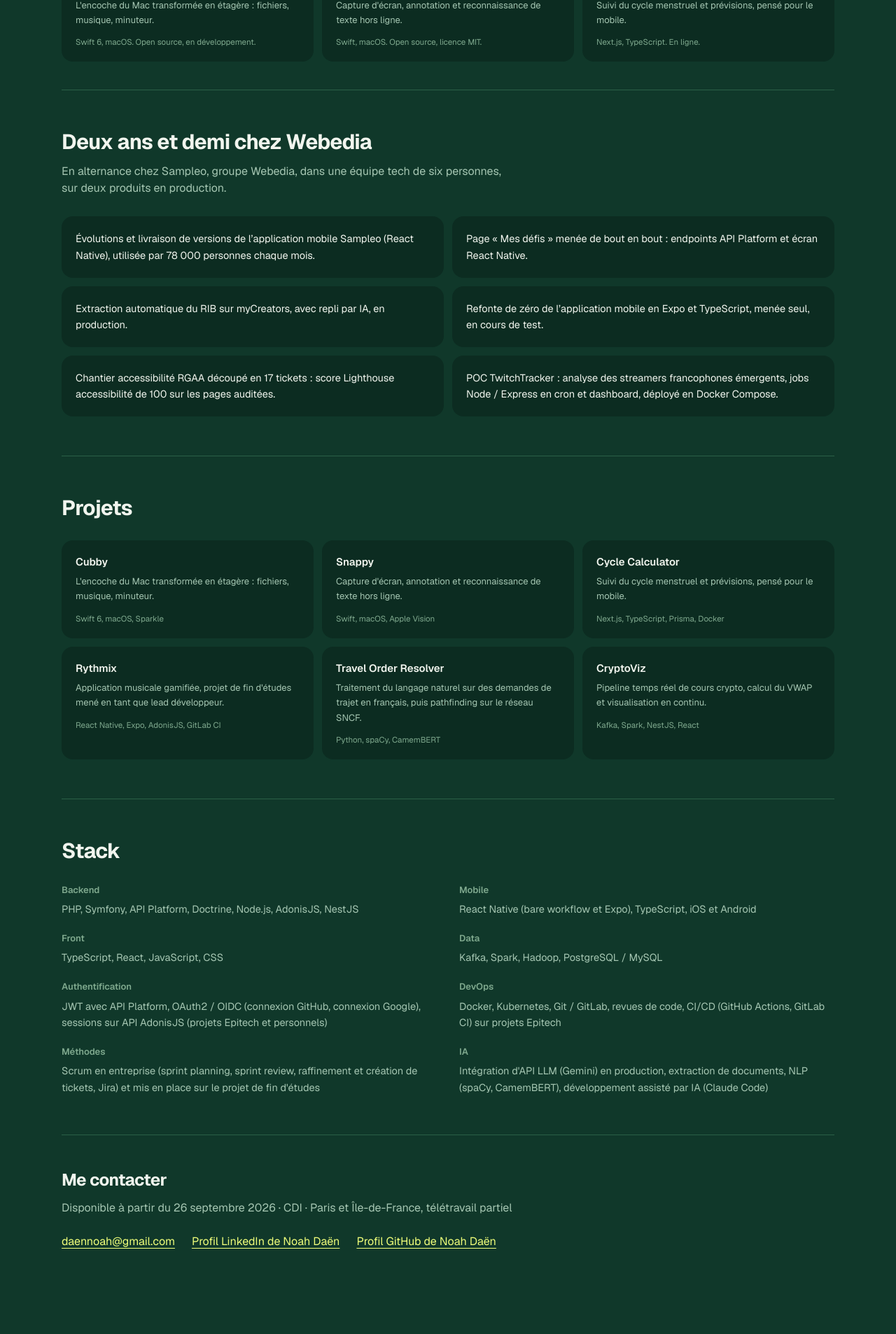
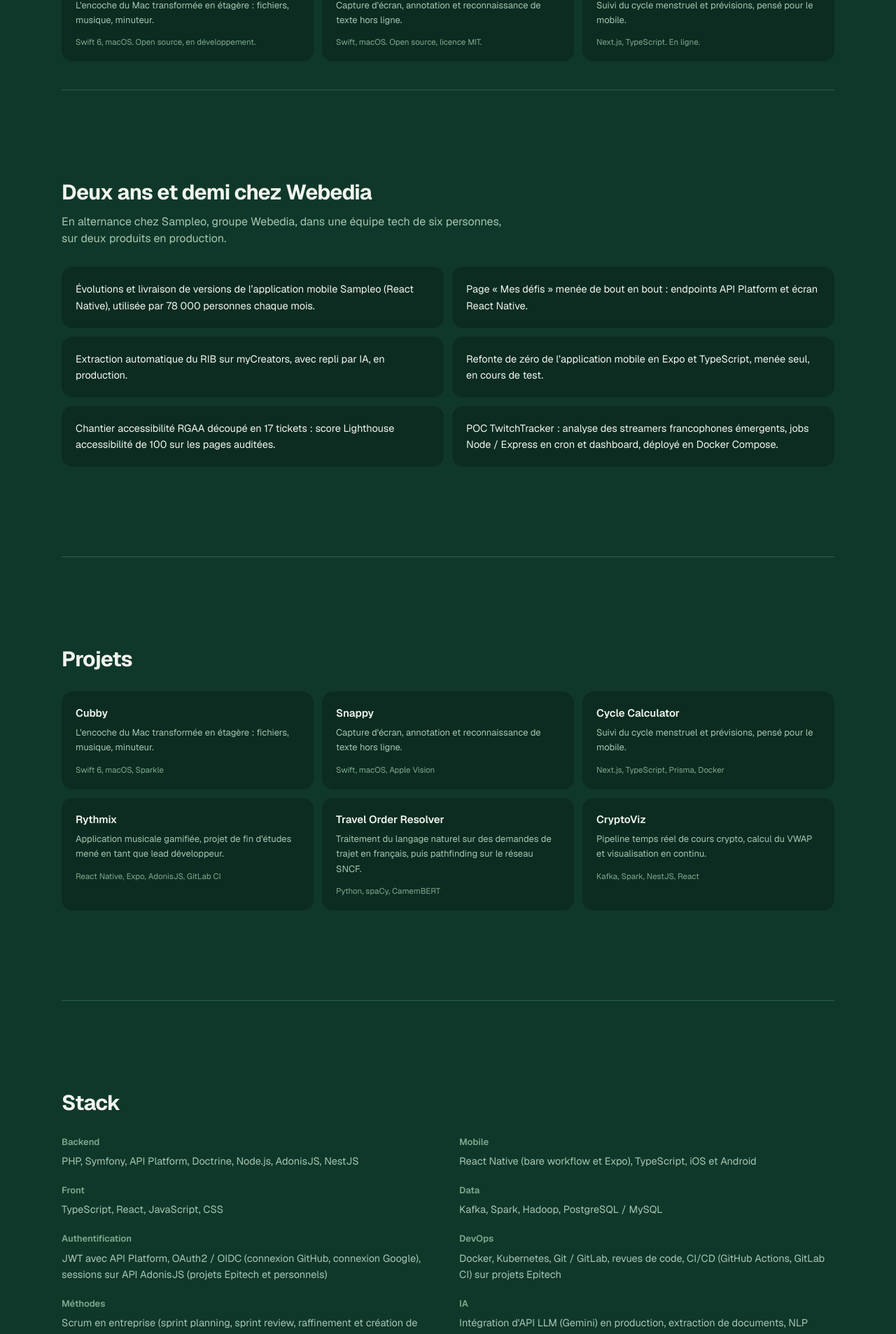
Before and after one commit to ndaen/portfolio, a Next.js app: page / in a window 1280 px wide. Shown: the part 620-2526 px from the top of the page at 70% size. Before the commit the page ends 2454 px from the top, so only its background shows below. Built offline with nearby package versions, Linux system fonts and the light colour scheme.

Commit message:
style: use a single vertical rhythm between sections

```diff
--- a/src/app/globals.css
+++ b/src/app/globals.css
@@ -18,6 +18,11 @@
 @theme inline {
   --font-sans: var(--font-geist-sans), system-ui, sans-serif;
   --font-mono: var(--font-geist-mono), ui-monospace, monospace;
+}
+
+/* Rythme vertical unique entre sections (spec §6) : une seule valeur, à chaque jointure. */
+:root {
+  --espace-section: clamp(72px, 10vw, 140px);
 }
 
 html { color-scheme: dark; }
--- a/src/components/CartesProjets.tsx
+++ b/src/components/CartesProjets.tsx
@@ -12,7 +12,7 @@ export function CartesProjets({
   const TitreCarte = niveauTitre === 'h1' ? 'h2' : 'h3'
   return (
     <section className="mx-auto max-w-6xl px-4 sm:px-6">
-      <div className="border-t border-line py-14">
+      <div className="border-t border-line py-(--espace-section)">
         <Titre className="text-2xl font-bold tracking-tight sm:text-3xl">Projets</Titre>
         <ul className="mt-7 grid grid-cols-1 gap-3 md:grid-cols-2 lg:grid-cols-3">
           {projets.map((p) => (
--- a/src/components/Competences.tsx
+++ b/src/components/Competences.tsx
@@ -3,7 +3,7 @@ import type { Profil } from '@/lib/profile'
 export function Competences({ groupes }: { groupes: Profil['competences'] }) {
   return (
     <section className="mx-auto max-w-6xl px-4 sm:px-6">
-      <div className="border-t border-line py-14">
+      <div className="border-t border-line py-(--espace-section)">
         <h2 className="text-2xl font-bold tracking-tight sm:text-3xl">Stack</h2>
         <dl className="mt-7 grid gap-x-8 gap-y-5 sm:grid-cols-2">
           {groupes.map((g) => (
--- a/src/components/Footer.tsx
+++ b/src/components/Footer.tsx
@@ -4,7 +4,7 @@ import { avecSchema } from '@/lib/url'
 export function Footer({ profil }: { profil: Profil }) {
   return (
     <footer id="contact" className="mx-auto max-w-6xl px-4 sm:px-6">
-      <div className="border-t border-line py-12">
+      <div className="border-t border-line py-(--espace-section)">
         <h2 className="text-2xl font-bold tracking-tight">Me contacter</h2>
         <p className="mt-3 max-w-prose text-muted">{profil.disponibilite}</p>
         <ul className="mt-6 flex flex-wrap gap-x-6 gap-y-2">
--- a/src/components/Parcours.tsx
+++ b/src/components/Parcours.tsx
@@ -10,7 +10,7 @@ const faits = [
 export function Parcours() {
   return (
     <section id="parcours" className="mx-auto max-w-6xl scroll-mt-20 px-4 sm:px-6">
-      <div className="border-t border-line py-14">
+      <div className="border-t border-line py-(--espace-section)">
         <h2 className="text-2xl font-bold tracking-tight sm:text-3xl">
           Deux ans et demi chez Webedia
         </h2>
```
